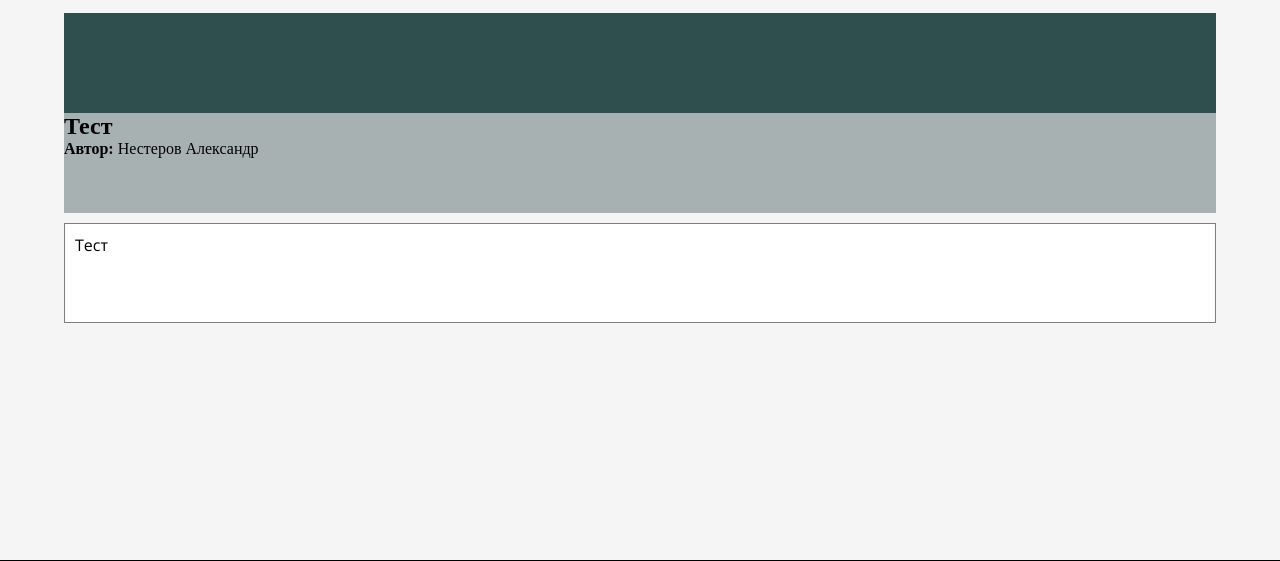
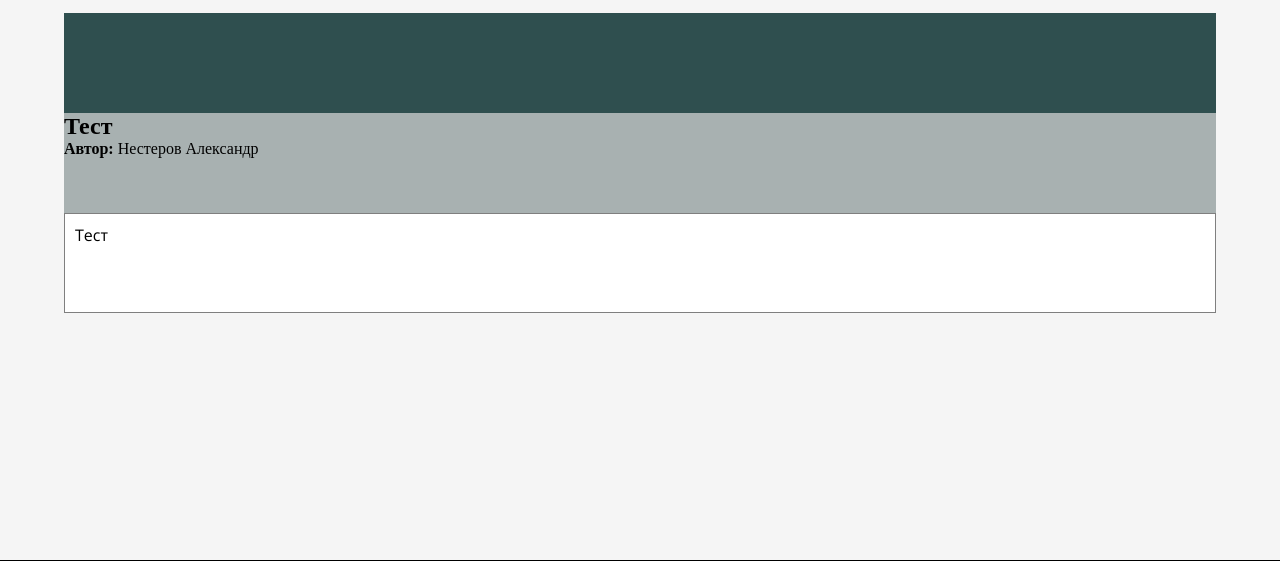
Before and after one commit to Erraida/Distantinfo, a Django app: page /lections/1/ in a window 1280 px wide. Shown: the part 40-601 px from the top of the page. Run offline with Django 3.2, Linux system fonts and the light colour scheme; data comes from the database, SQL or seed files in the repository; data that the repository does not hold is empty; parts of the project's set-up code (start-up, migrations or seed data) failed here and were passed over; some libraries are stand-ins or nearby versions.

Commit message:
Update currect_lecturies.html

```diff
--- a/main/templates/main/currect_lecturies.html
+++ b/main/templates/main/currect_lecturies.html
@@ -5,6 +5,12 @@
 {{ lecture.title }}
 {% endblock %}
 {% block Content %}
+<style>
+    .article {
+        margin-left: 0;
+        margin-top: 0;
+    }
+</style>
     <div class="article-full">
         <div class="art_cover">
             <div class="art_cover_title">
@@ -17,7 +23,7 @@
             </div>
         </div>
 
-        <div class="article" style="margin-left: 0; ">
+        <div class="article">
             <p>
             {{ lecture.text|safe }}
             </p>
```
